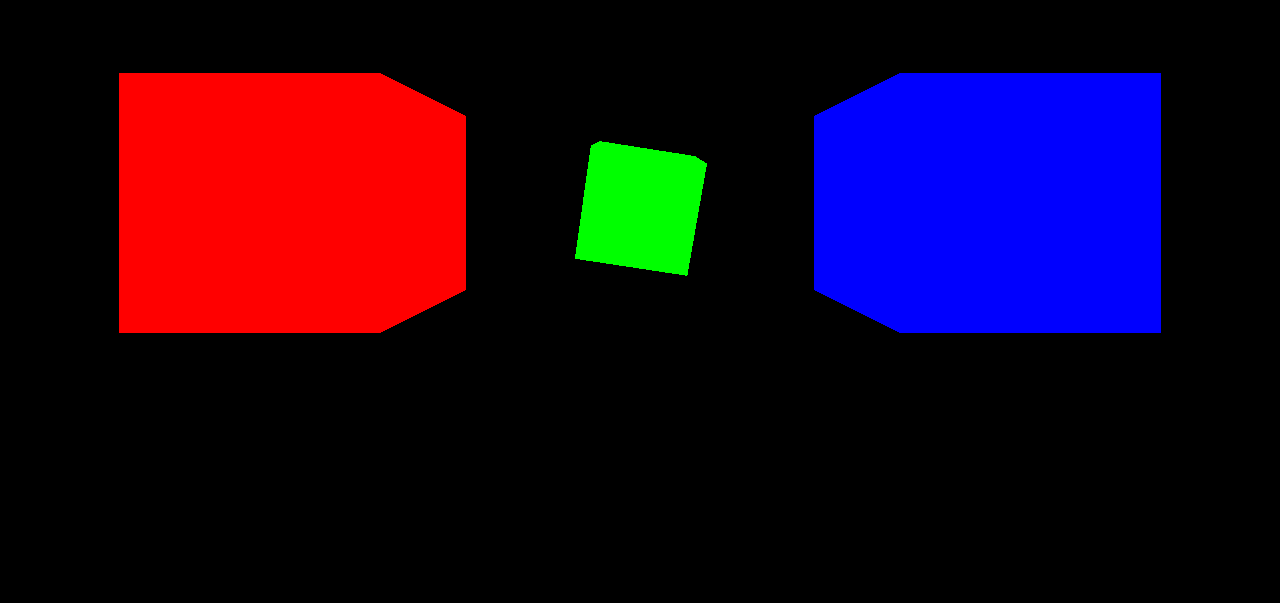
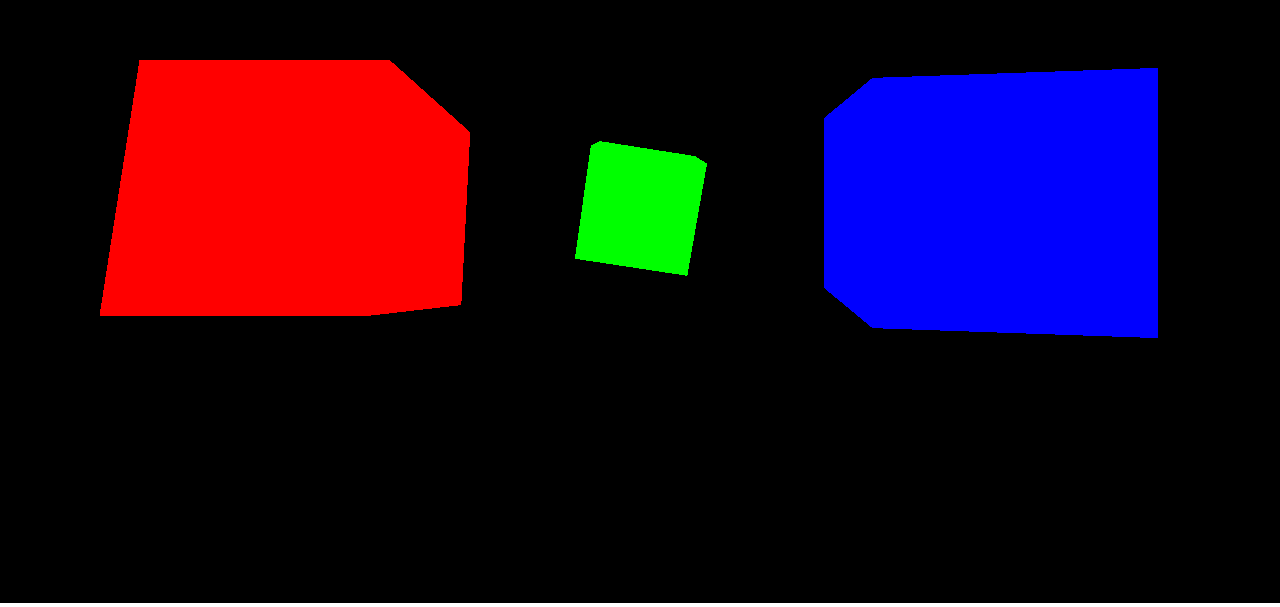
Before and after one commit to LonMcGregor/ThreeJSDEMO, a plain HTML site: page index.html in a window 1280 px wide. Shown: the part 197-804 px from the top of the page. Drawn offline with Linux system fonts and the light colour scheme.

Commit message:
More Complex cubes
Added more actions to cubes.
added better constructors for cubes

```diff
--- a/index.html
+++ b/index.html
@@ -1,11 +1,12 @@
 <!DOCTYPE html>
-<html>
+<html lang="en">
 <head>
 <title>My first Three.js app</title>
 <style>
 	canvas { width: 100%; height: 100% }
 	body { margin: 0; }
 </style>
+<meta charset="utf-8" />
 </head>
 <body>
 <script src="js/three_min.js"></script>
@@ -21,46 +22,54 @@
 		renderer = new THREE.WebGLRenderer();
 		renderer.setSize( window.innerWidth, window.innerHeight );
 		document.body.appendChild( renderer.domElement );
+		camera.position.z = 5;
 	}
 
 	//make a cube
 	function makeCube(){
-		var geometry = new THREE.CubeGeometry(1,1,1);
+		var geometry = new THREE.BoxGeometry(1,1,1);
 		var material = new THREE.MeshBasicMaterial( { color: 0x00ff00 } );
 		cube = new THREE.Mesh( geometry, material );
 		scene.add( cube );
-		camera.position.z = 5;
 	}
 
-	//make another cube
-	function makeBigCube(cubeObj, colorVal, posVal){
-		var geometry = new THREE.CubeGeometry(2,2,2);
+	//makes a generic big cube with given values
+	function bigCube(colorVal, posVal){
+		var geometry = new THREE.BoxGeometry(2,2,2);
 		var material = new THREE.MeshBasicMaterial( { color: colorVal } );
-		cubeObj = new THREE.Mesh( geometry, material );
-		scene.add( cubeObj );
+		var cubeObj = new THREE.Mesh( geometry, material );
+		//scene.add( cubeObj );
 		cubeObj.position.x = posVal;
-		camera.position.z = 5;
+		return cubeObj;
+	}
+
+	//make the bigger cubes, and add them
+	function makeBigCubes(){
+		bluCube = new bigCube(0x0000ff, 3);
+		redCube = new bigCube(0xff0000, -3);
+		scene.add(bluCube);
+		scene.add(redCube);
 	}
 
 	//do the math
 	function render() {
 		requestAnimationFrame(render);
 		renderer.render(scene, camera);
-		rotateCube(cube);
-		//rotateCube(bluCube);
-		//rotateCube(redCube);
+		rotateCube(cube, 0.1, 0.1);
+		rotateCube(bluCube, 0, -0.1);
+		rotateCube(redCube, -0.1, 0);
 	}
 
 	//rotate the cubes
-	function rotateCube(cubeObj){
-		cubeObj.rotation.x += 0.1;
-		cubeObj.rotation.y += 0.1;
+	function rotateCube(cubeObj, rotVal0, rotVal1){
+		cubeObj.rotation.x += rotVal0;
+		cubeObj.rotation.y += rotVal1;
 	}
 
+	//init functions
 	init();
 	makeCube();
-	makeBigCube(bluCube, 0x0000ff, 3);
-	makeBigCube(redCube, 0xff0000, -3);
+	makeBigCubes();
 	render();
 
 </script>
```
